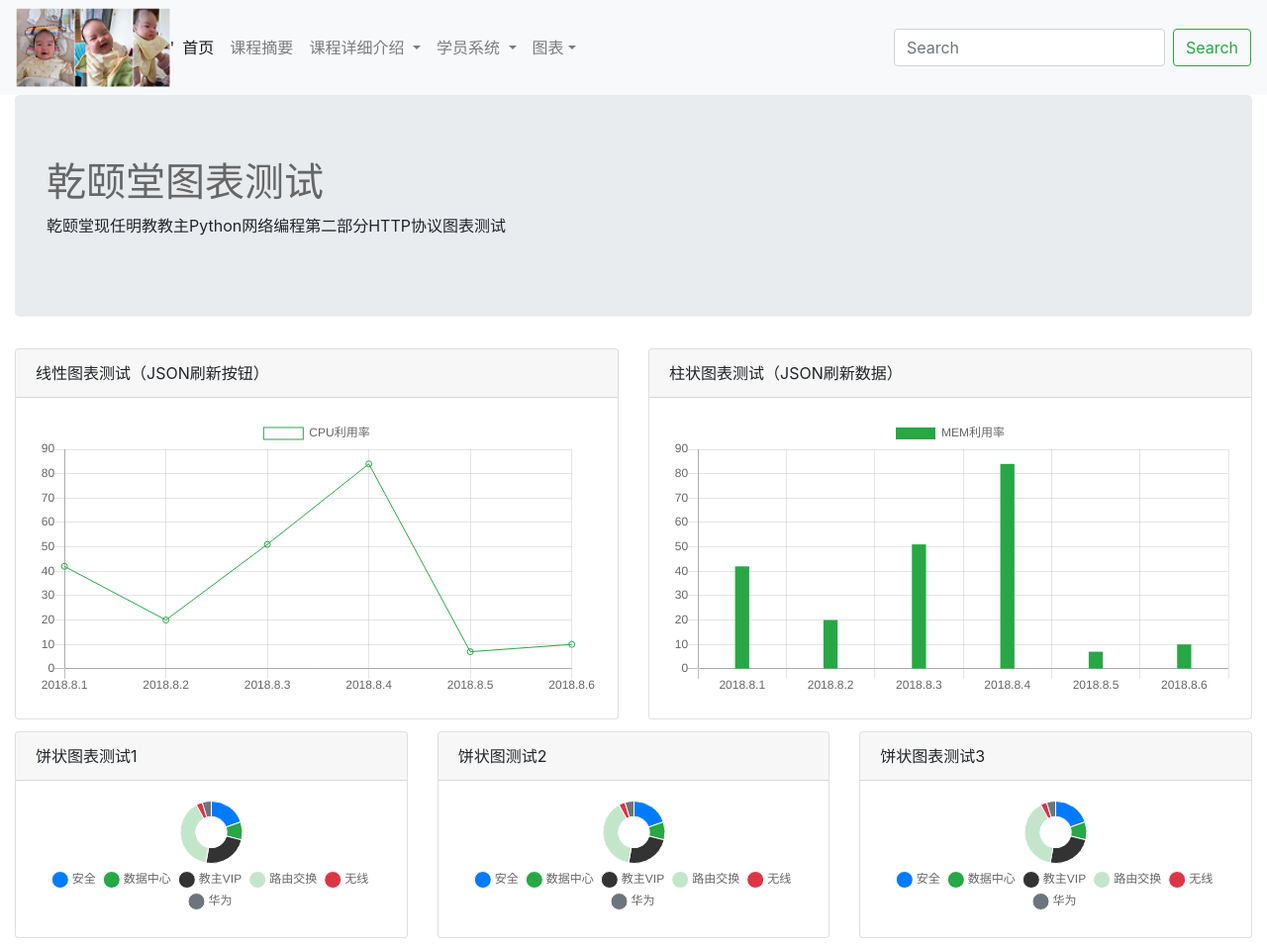
After one commit to liushuai0606/qyt_djg, a Django app: page /chartsjson in a window 1280 px wide. The commit adds this page. Shown: the whole page at 99% size. Run offline with Django 3.2, Linux system fonts and the light colour scheme; some libraries are stand-ins or nearby versions.

Commit message:
20200428

```diff
--- a/qyt_djg/urls.py
+++ b/qyt_djg/urls.py
@@ -15,7 +15,7 @@ Including another URLconf
 """
 from django.contrib import admin
 from django.urls import path
-from views import index, qyt_template, qyt_forms
+from views import index, qyt_template, qyt_forms, qyt_charts, qyt_ajax
 
 urlpatterns = [
     path('admin/', admin.site.urls),
@@ -27,4 +27,7 @@ urlpatterns = [
     path('showstudents/', qyt_forms.showstudents),
     path('deletestudent/<int:id>', qyt_forms.deletestudent),
     path('editstudent/<int:id>', qyt_forms.editstudent),
+    path('chartsjson', qyt_charts.chartsjson),
+    path('chartjson/<str:chart_type>/<int:deviceid>/', qyt_ajax.chart_json),
+
 ]
--- /dev/null
+++ b/static/js/chart_json_functions.js
@@ -0,0 +1,208 @@
+// 绘制线性图表,chartid(HTML中canvas标签的名字),labelname(图表的名称,例如CPU利用率)
+// labels(X轴刻度的标签名字),datas(Y轴刻度的值),colors(颜色)
+function chart_line(chartid, labelname, labels, datas, colors){
+        chart = document.getElementById(chartid);//找到HTML中id为chartid的标签
+        chartData = {
+                    labels: labels,//labels(X轴刻度的标签名字)
+                    datasets: [
+                                {
+                                    data: datas,//datas(Y轴刻度的值)
+                                    label : labelname,//labelname(图表的名称,例如CPU利用率)
+                                    backgroundColor: 'transparent',//透明线
+                                    borderColor: colors[0],//线的颜色
+                                    borderWidth: 1,//线的粗度
+                                    pointBackgroundColor: colors[1],//线上点的颜色
+                                    lineTension: 0,//是否为直线
+                                },
+                              ]
+                    };
+        if (chart) {//如果找到HTML中id为chartid的标签
+                    new Chart(chart, { //在这个chart的位置绘制新的图表
+                        type: 'line',//线形图
+                        data: chartData,//使用上面设置的数据和参数
+                        options: {
+                                    scales: {
+                                                yAxes: [
+                                                        {
+                                                            ticks: {
+                                                                    beginAtZero: false//y轴可以不从0开始计数
+                                                                    }
+                                                        }
+                                                        ]
+                                            },
+                                    legend: {
+                                        display: true//显示labelname(图表的名称,例如CPU利用率)
+                                            }
+                                  }
+                                    }
+                            );
+                    }
+    }
+
+// 绘制柱状图表,chartid(HTML中canvas标签的名字),labelname(图表的名称,例如CPU利用率)
+// labels(X轴刻度的标签名字),datas(Y轴刻度的值),colors(颜色)
+function chart_bar(chartid, labelname, labels, datas, colors){
+        chart = document.getElementById(chartid);//找到HTML中id为chartid的标签
+        chartData = {
+                    labels: labels,// labels(X轴刻度的标签名字)
+                    datasets: [
+                                {
+                                data: datas,//datas(Y轴刻度的值)
+                                label : labelname,//labelname(图表的名称,例如CPU利用率)
+                                backgroundColor: colors[0]//柱状图每一个柱的背景颜色,如果不使用[0],会造成每一个柱不同颜色
+                                },
+                               ]
+                    };
+        if (chart) {//如果找到HTML中id为chartid的标签
+                    new Chart(chart, {//在这个chart的位置绘制新的图表
+                                        type: 'bar',//柱状图
+                                        data: chartData,//使用上面设置的数据和参数
+                                        options: {
+                                                    scales: {
+                                                                xAxes: [{   //两个占比和为分母
+                                                                            barPercentage: 0.2,//柱占比(越小越细)
+                                                                            categoryPercentage: 0.8//归类占比
+                                                                        }],
+                                                                yAxes: [{
+                                                                            ticks: {
+                                                                                    beginAtZero: false//y轴可以不从0开始计数
+                                                                                    }
+                                                                        }]
+                                                            },
+                                                    legend: {
+                                                        display: true//显示labelname(图表的名称,例如CPU利用率)
+                                                            }
+                                                  }
+                                      }
+                              );
+                    }
+    }
+
+// 绘制饼状图表,chartid(HTML中canvas标签的名字),
+// labels(每一个扇面的标签名字),datas(每一个扇面的数值),colors(颜色)
+function chart_pie(chartid, labels, datas, colors){
+    let donutOptions = {
+                        cutoutPercentage: 50,//饼状图的粗细,如果是100,就什么也看不到了,0就是一个完整的饼
+                        //标签注释出现的位置position: 'bottom',labels设置了标签的样式
+                        legend: {position: 'bottom', padding: 5, labels: {pointStyle: 'circle', usePointStyle: true}}
+                        };
+
+    let chDonutData = {
+                        labels: labels,// labels(每一个扇面的标签名字)
+                        datasets: [
+                                    {
+                                        backgroundColor: colors,//提取颜色
+                                        borderWidth: 1,//扇面之间的间隔空白
+                                        data: datas//datas(每一个扇面的数值)
+                                    }
+                                  ]
+                       };
+    let chDonut = document.getElementById(chartid);//找到HTML中id为chartid的标签
+    if (chDonut) {//如果找到HTML中id为chartid的标签
+                  new Chart(chDonut, {//在这个chart的位置绘制新的图表
+                      type: 'pie',//饼状图
+                      data: chDonutData,//使用数据chDonutData
+                      options: donutOptions//设置饼状图选项
+                                     }
+                            );
+                  }
+    }
+
+//请求URL,获取JSON,并且通过JSON数据绘制各种图表
+//URL:请求的URL
+//chartid(HTML中canvas标签的名字)
+//chart_type:图表类型
+//labelname(图表的名称,例如CPU利用率)
+function get_json_render_chart(url, chartid, chart_type, labelname="NoLabelName") {
+            $.getJSON(url,function(data) {//请求URL的JSON,得到数据data,下面是对data的处理
+                                            if (chart_type === "line")
+                                            {
+                                                chart_line(chartid, labelname, data.labels, data.datas, data.colors)
+                                            }
+                                            else if (chart_type === "bar")
+                                            {
+                                                chart_bar(chartid, labelname, data.labels, data.datas, data.colors)
+                                            }
+                                            else if (chart_type === "pie")
+                                            {
+                                                chart_pie(chartid, data.labels, data.datas, data.colors)
+                                            }
+                                          });
+            }
+
+
+//获取客户关于selected_chart_type(图表类型),selected_interval(刷新周期)和selected_deviceid(设备ID)的选择信息
+//在chartid的canvas位置绘制图表
+//labelname(图表的名称,例如CPU利用率)
+function start_interval_updata_chart(selected_chart_type, selected_interval, selected_deviceid, chartid, labelname) {
+     //获取客户关于selected_chart_type(图表类型)的选择信息
+     let e = document.getElementById(selected_chart_type);
+     let type = e.options[e.selectedIndex].value;
+     //获取客户关于selected_interval(刷新周期)的选择信息
+     let i = document.getElementById(selected_interval);
+     let interval = i.options[i.selectedIndex].value;
+     //拼接URL
+     let url = "/chartjson/"+  type + "/" + selected_deviceid + "/"
+     //绘制图表,并且设置刷新周期
+     if (interval !== "None")
+     {
+         setInterval(function(){get_json_render_chart(url, chartid, type, labelname);},interval);
+     }
+     else
+     {
+         get_json_render_chart(url, chartid, type, labelname);
+     }
+
+    }
+
+//与上述函数start_interval_updata_chart类似,只是不设置刷新周期(刷新周期的BUG未解决,进程会累加刷新)
+function start_chart(selected_chart_type, selected_interval, selected_deviceid, chartid, labelname) {
+     let e = document.getElementById(selected_chart_type);
+     let type = e.options[e.selectedIndex].value;
+
+
+     let i = document.getElementById(selected_interval);
+     let interval = i.options[i.selectedIndex].value;
+
+     let url = "/chartjson/"+  type + "/" + selected_deviceid + "/"
+
+
+     get_json_render_chart(url, chartid, type, labelname);
+
+    }
+
+
+//为函数get_json_render_chart设置刷新周期
+function json_start_interval_updata_chart(url, chartid, type, labelname, interval) {
+     setInterval(function(){get_json_render_chart(url, chartid, type, labelname);},interval);
+    }
+
+//点击HTML中的按钮会出现下面的函数
+//修改iframe url地址src的函数,提取MySelectMenu1中的选择,修改iframe1内的src值
+function newSrc1() {
+      var e = document.getElementById("MySelectMenu1");//读取MySelectMenu2内的选择
+      var startchart1 = e.options[e.selectedIndex].value;//读取MySelectMenu2内的选择的值
+      document.getElementById("iframe1").src=startchart1;//修改iframe2内的src链接
+     }
+
+//点击HTML中的按钮会出现下面的函数
+//修改iframe url地址src的函数,提取MySelectMenu2中的选择,修改iframe2内的src值
+function newSrc2() {
+      var e = document.getElementById("MySelectMenu2");//读取MySelectMenu2内的选择
+      var startchart2 = e.options[e.selectedIndex].value;//读取MySelectMenu2内的选择的值
+      document.getElementById("iframe2").src=startchart2;//修改iframe2内的src链接
+     }
+
+//点击HTML中的按钮会出现下面的函数
+//使用函数start_interval_updata_chart,绘制图表并且设置刷新周期
+function json_chart1() {
+        // start_chart("charttype1", "interval1", "1", "chart1", "CPU利用率");
+        start_interval_updata_chart("charttype1", "interval1", "1", "chart1", "CPU利用率");
+        }
+
+//点击HTML中的按钮会出现下面的函数
+//使用函数start_chart,绘制图表
+function json_chart2() {
+        // start_chart("charttype2", "interval2", "2", "chart2", "MEM利用率");
+        start_interval_updata_chart("charttype2", "interval2", "2", "chart2", "MEM利用率");
+        }
--- a/templates/base.html
+++ b/templates/base.html
@@ -59,8 +59,10 @@
             </div>
           </li>
 
-          <li class="nav-item">
-            <a class="nav-link disabled" href="#" tabindex="-1" aria-disabled="true">Disabled</a>
+          <li class="nav-item dropdown">
+            <a class="nav-link dropdown-toggle" href = "#" id="navbarDropdown" role="button" data-toggle="dropdown" aria-haspopup="true" aria-expanded="false">图表</a>
+              <div class="dropdown-menu" aria-labelledby="navbarDropdown">
+                  <a class="dropdown-item" href="/chartsjson">chart.js JSON刷新（推荐）</a>
           </li>
         </ul>
         <form class="form-inline my-2 my-lg-0">
--- /dev/null
+++ b/templates/charts_json.html
@@ -0,0 +1,124 @@
+{% extends 'base.html' %}
+
+{% block title %}
+    乾颐堂图表测试
+{% endblock title %}
+
+{% block js %}
+    <!-- 加载Chart.js的JS文件 -->
+    <!-- 最新的Chart JS 文件 https://cdnjs.com/libraries/Chart.js -->
+    <script src="https://cdnjs.cloudflare.com/ajax/libs/Chart.js/2.9.3/Chart.min.js"></script>
+    <script src="https://ajax.googleapis.com/ajax/libs/jquery/3.3.1/jquery.min.js"></script>
+    <!-- 加载本项目创建的chart_jsoon_functions.js的JS文件 -->
+    {% load static %}
+    <script src="{% static "js/chart_json_functions.js" %}"></script>
+{% endblock js %}
+
+{%  block body %}
+    <div class="container-fluid">
+    <div class="jumbotron">
+        <h1 style="color:  #666666">乾颐堂图表测试</h1>
+        <p>乾颐堂现任明教教主Python网络编程第二部分HTTP协议图表测试</p>
+    </div>
+
+
+    <div class="row">
+        <div class="col-sm-6">
+
+            <div class="card">
+
+                <div class="card-header">线性图表测试（JSON刷新按钮）
+
+                </div>
+                <div class="card-body">
+                    <!-- 图表会被回执在下面的canvas内 -->
+                    <canvas id="chart1"></canvas>
+                </div>
+            </div>
+
+        </div>
+        <div class="col-sm-6">
+            <div class="card">
+                <div class="card-header">柱状图表测试（JSON刷新数据）</div>
+                <div class="card-body">
+                    <!-- 图表会被绘制在下面的canvas内 -->
+                    <canvas id="chart2"></canvas>
+                </div>
+            </div>
+        </div>
+    </div>
+
+{#<script type="text/javascript" language="javascript">#}
+{#    <!-- 下面的任务是提供一个初始化的图表展示，如果没有这个部分，默认图表内容为空白 -->#}
+{#    chart_line("chart1",#}
+{#               "CPU利用率",#}
+{#               ['2018-8-1','2018-8-2', '2018-8-3', '2018-8-4', '2018-8-5', '2018-8-6'],#}
+{#               [98,78,10,2,6,9],#}
+{#               ['#007bff','#28a745','#333333','#c3e6cb','#dc3545','#6c757d']);#}
+{#    chart_line("chart2",#}
+{#               "MEM利用率",#}
+{#               ['2018-8-1','2018-8-2','2018-8-3','2018-8-4','2018-8-5','2018-8-6'],#}
+{#               [98,78,10,2,6,9],#}
+{#               ['#007bff','#28a745','#333333','#c3e6cb','#dc3545','#6c757d']);#}
+{#</script>#}
+
+        <script type="text/javascript" language="javascript">
+            get_json_render_chart('/chartjson/line/1/', "chart1", "line", "CPU利用率");
+            get_json_render_chart('/chartjson/bar/2/', "chart2", "bar", "MEM利用率");
+        </script>
+
+
+
+    <div class="row py-2">
+        <div class="col-md-4 py-1">
+            <div class="card">
+                <div class="card-header">饼状图表测试1</div>
+                <div class="card-body">
+                    <canvas id="chDonut1" height="100"></canvas>
+                </div>
+            </div>
+        </div>
+        <div class="col-md-4 py-1">
+            <div class="card">
+                <div class="card-header">饼状图测试2</div>
+                <div class="card-body">
+                    <canvas id="chDonut2" height="100"></canvas>
+                </div>
+            </div>
+        </div>
+        <div class="col-md-4 py-1">
+            <div class="card">
+                <div class="card-header">饼状图表测试3</div>
+                <div class="card-body">
+                    <canvas id="chDonut3" height="100"></canvas>
+                </div>
+            </div>
+        </div>
+    </div>
+
+{#<script type="text/javascript" language="javascript">#}
+{#    // 通过URL获取JSON数据，并且喧嚷饼状图#}
+{#    chart_pie("chDonut1",#}
+{#              ['路由交换', '安全','数据中心','教主VIP', '无线','华为'],#}
+{#              [10,82,50,16,70,33],#}
+{#              ['#007bff', '#28a745', '#333333', '#c3e6cb', '#dc3545', '#6c757d']);#}
+{#    chart_pie("chDonut2",#}
+{#              ['路由交换', '安全','数据中心','教主VIP', '无线','华为'],#}
+{#              [10,82,50,16,70,33],#}
+{#              ['#007bff', '#28a745', '#333333', '#c3e6cb', '#dc3545', '#6c757d']);#}
+{#    chart_pie("chDonut3",#}
+{#              ['路由交换', '安全','数据中心','教主VIP', '无线','华为'],#}
+{#              [10,82,50,16,70,33],#}
+{#              ['#007bff', '#28a745', '#333333', '#c3e6cb', '#dc3545', '#6c757d']);#}
+{#</script>#}
+
+    <script type="text/javascript" language="javascript">
+        get_json_render_chart('/chartjson/pie/3/', "chDonut1", "pie");
+        get_json_render_chart('/chartjson/pie/4/', "chDonut2", "pie");
+        get_json_render_chart('/chartjson/pie/5/', "chDonut3", "pie");
+    </script>
+
+
+
+    </div>
+{% endblock body %}
--- /dev/null
+++ b/views/qyt_ajax.py
@@ -0,0 +1,17 @@
+# Come on! boy!
+
+from random import randint
+from django.http import  JsonResponse
+
+# 提供chart刷新的JSON数据
+def chart_json(request, chart_type, deviceid):
+    if chart_type == 'line' or chart_type == 'bar':
+        colors = ['#28a745']
+        labels = ['2018.8.1', '2018.8.2', '2018.8.3', '2018.8.4', '2018.8.5', '2018.8.6']
+        datas = [randint(1, 100), randint(1, 100), randint(1, 100), randint(1, 100), randint(1, 100), randint(1, 100)]
+        return  JsonResponse({'colors': colors, 'labels': labels, 'datas': datas})
+    elif chart_type == 'pie':
+        colors = ['#007bff', '#28a745', '#333333', '#c3e6cb', '#dc3545', '#6c757d']
+        labels = ['安全', '数据中心', '教主VIP', '路由交换', '无线', '华为']
+        datas = [randint(1, 100), randint(1, 100), randint(1, 100), randint(1, 100), randint(1, 100), randint(1, 100)]
+        return  JsonResponse({'colors': colors, 'labels': labels, 'datas': datas})
--- /dev/null
+++ b/views/qyt_charts.py
@@ -0,0 +1,6 @@
+# Come on! boy!
+
+from django.shortcuts import render
+
+def chartsjson(request):
+    return render(request, 'charts_json.html')
```
